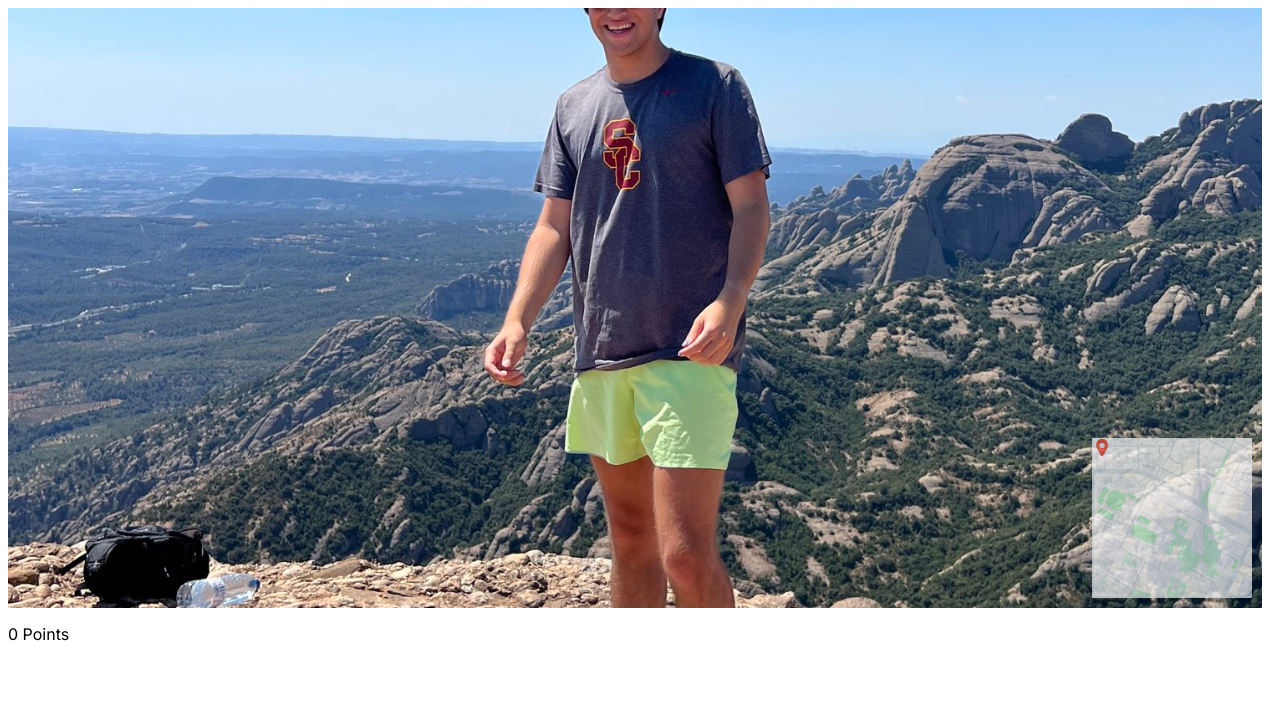
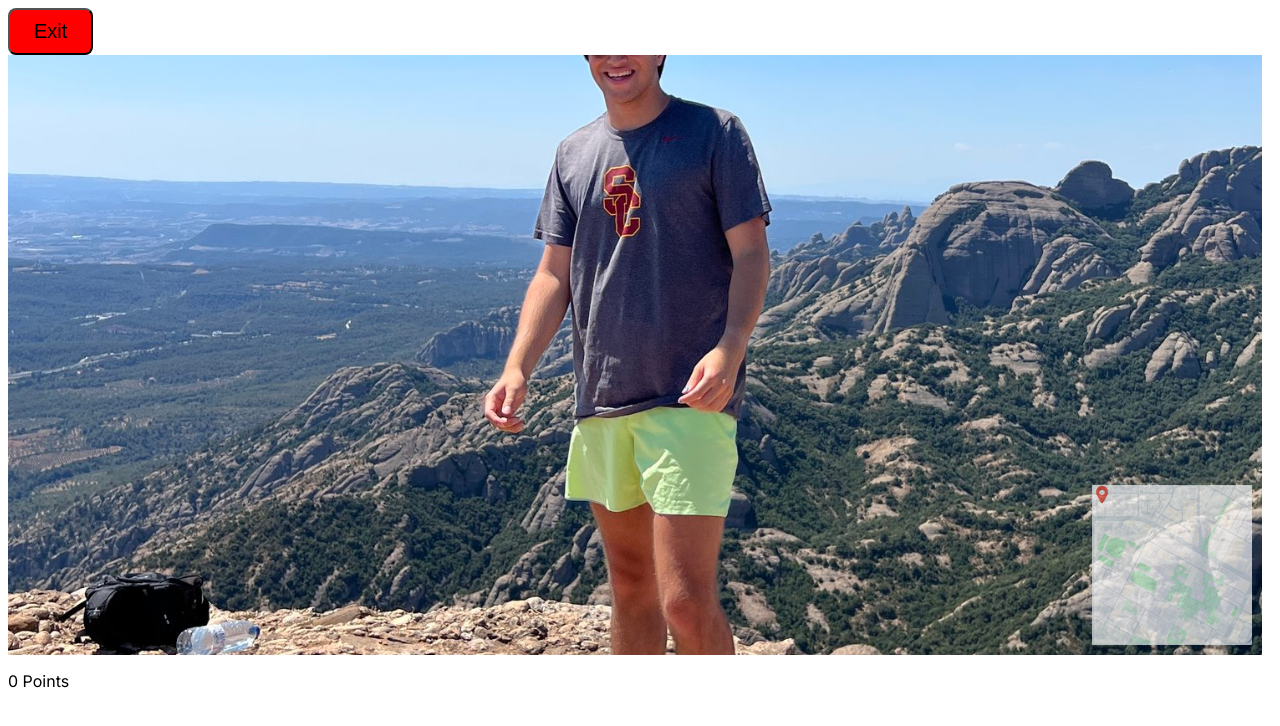
Before and after one commit to malachide2/USC-Geoguessr, a Next.js app: page /Game in a window 1280 px wide. Shown: the top 726 px of the page. Built offline with nearby package versions, Linux system fonts and the light colour scheme.

Commit message:
Quit Button

```diff
--- a/src/Components/Game/game.module.css
+++ b/src/Components/Game/game.module.css
@@ -0,0 +1,8 @@
+.page{
+
+}
+
+.QuitButton{
+    bottom:20px;
+    right:20px;
+}
--- a/src/Components/Game/game.tsx
+++ b/src/Components/Game/game.tsx
@@ -4,8 +4,19 @@ import ClickyMap from "@/Components/ClickyMap/clickymap";
 import PointCounter from "@/Components/PointCounter/pointcounter";
 import { useState } from "react";
 import styles from "./game.module.css";
+import QuitButton from "../QuitButton/QuitButton";
+import { useRouter } from 'next/navigation';
+
+
 
 export default function Game() {
+  const router = useRouter();
+
+  const QuitGame = () => {
+    router.push('/');
+  };
+
+
     const [points, setPoints] = useState(0);
     const [imageIndex, setImageID] = useState(0);
     const unseenImages: [string, number, number][] = [["aidt.jpg", 0, 0], ["debrah.jpg", 0, 1], ["johs.jpg", 1, 0], ["joyec.jpg", 1, 1], ["valria.jpg", 0.5, 0.5]];
@@ -24,6 +35,9 @@ export default function Game() {
       }
     return (
       <div>
+        <div className={styles.QuitButton}>
+        <QuitButton onClick={QuitGame} />
+        </div>
         <ClickyMap
           ClickEvent={clickEvent}
           ImageTuple={currImage}
--- /dev/null
+++ b/src/Components/QuitButton/QuitButton.module.css
@@ -0,0 +1,9 @@
+.QuitButton {
+    padding: 10px 24px;
+    display: flex;
+    font-size: 20px;
+    background-color: red;
+    border-radius: 8px;
+
+
+  }
--- /dev/null
+++ b/src/Components/QuitButton/QuitButton.tsx
@@ -0,0 +1,17 @@
+import React from 'react';
+import styles from "./quitbutton.module.css";
+
+
+interface QuitButtonProps {
+    onClick: () => void;
+}
+
+const QuitButton: React.FC<QuitButtonProps> = ({ onClick }) => {
+    return (
+        <button onClick={onClick} className={styles.QuitButton}>
+            Exit
+        </button>
+    );
+};
+
+export default QuitButton;
```
